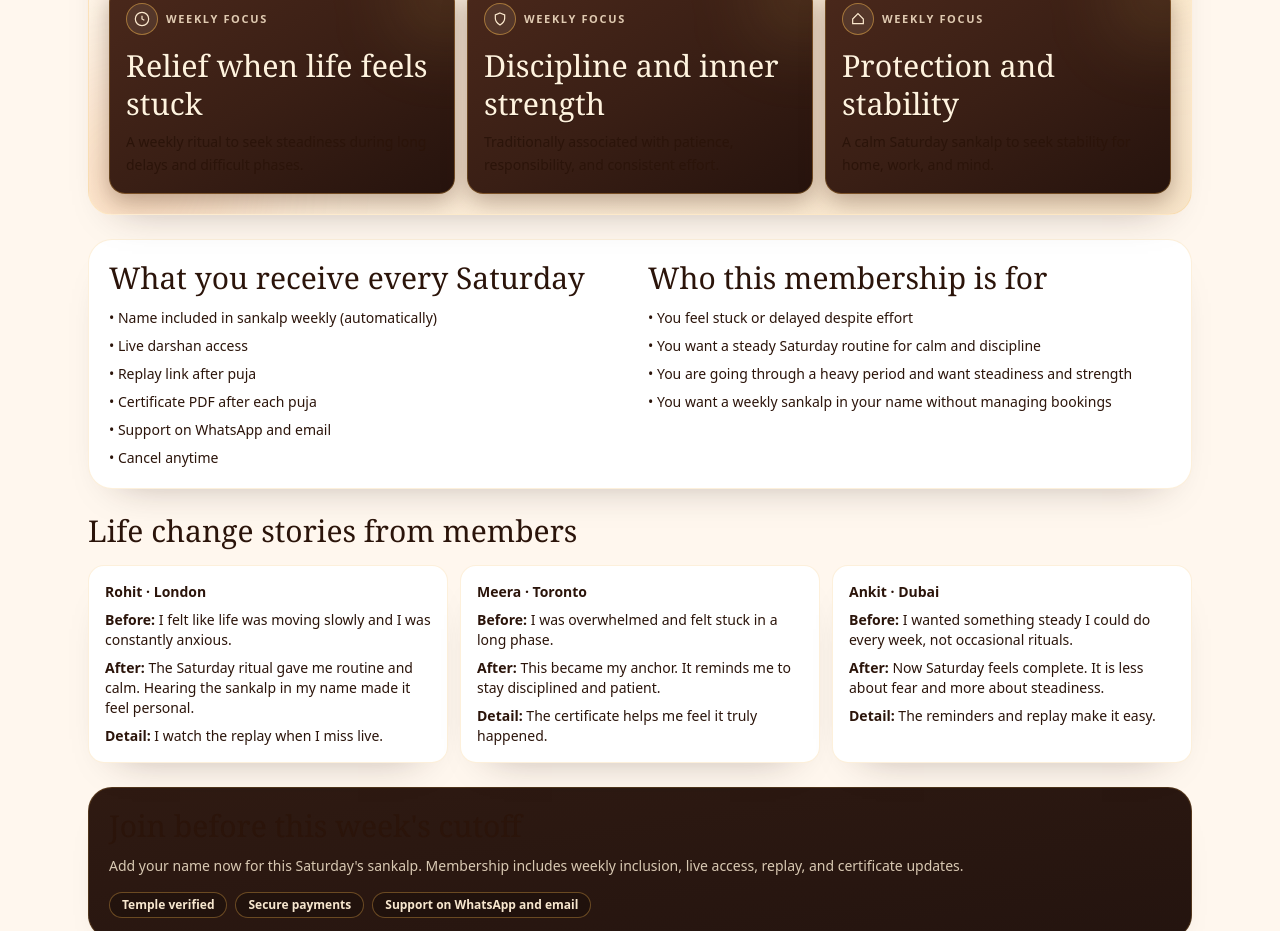
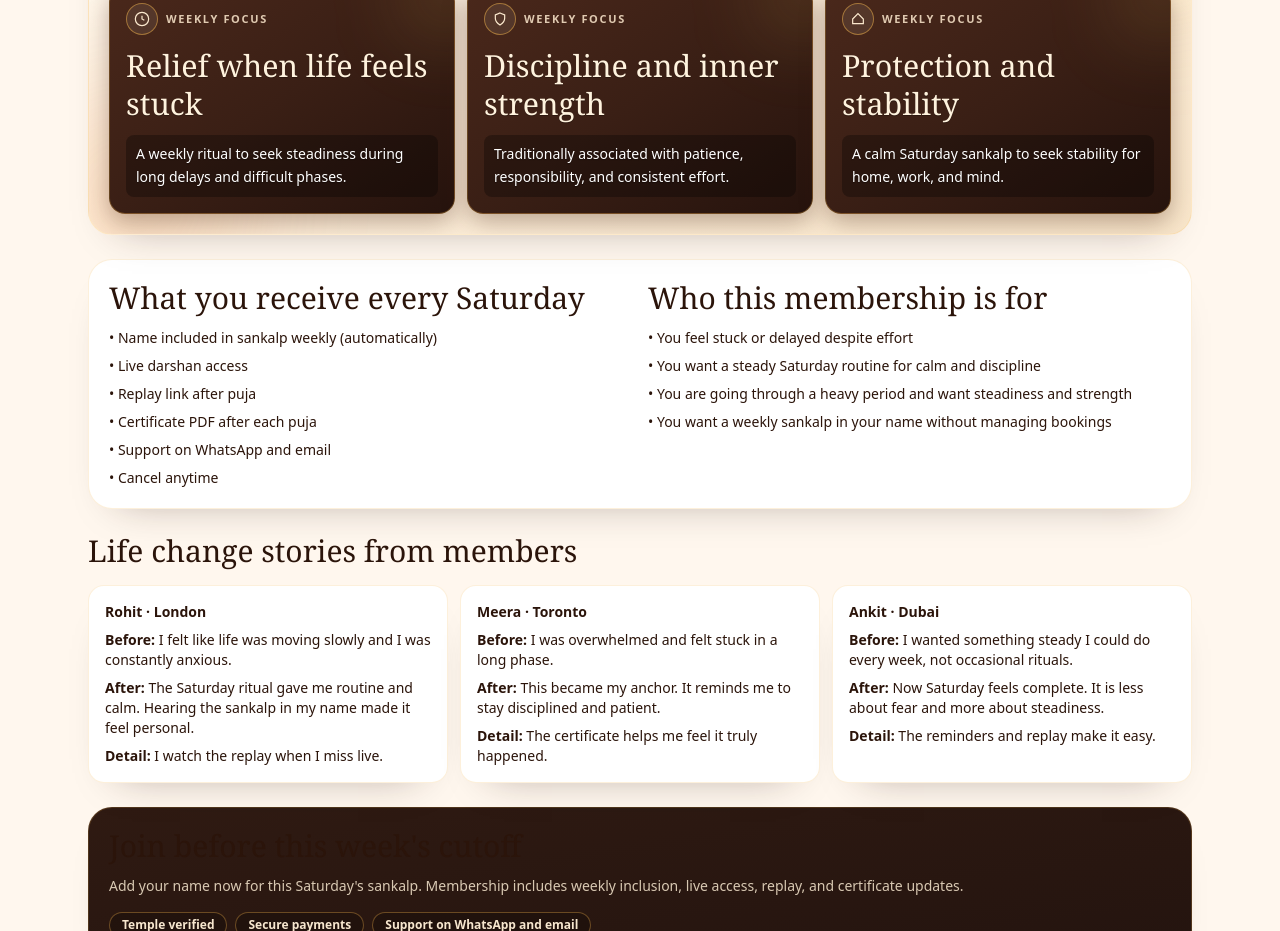
Before and after one commit to madhokanish/bhakti-sagar, a Next.js app: page /online-puja/shani-weekly in a window 1280 px wide. Shown: the part 860-1791 px from the top of the page. Built offline with nearby package versions, Linux system fonts and the light colour scheme.

Commit message:
Improve shani emotional card subtitle contrast

```diff
--- a/src/components/online-puja/ShaniWeeklyMembershipPage.tsx
+++ b/src/components/online-puja/ShaniWeeklyMembershipPage.tsx
@@ -221,7 +221,9 @@ export default function ShaniWeeklyMembershipPage({ plan, currency }: Props) {
               <h3 className="relative mt-3 text-[1.9rem] font-serif leading-tight text-[#fff3de] [text-shadow:0_1px_0_rgba(0,0,0,0.25)]">
                 {item.title}
               </h3>
-              <p className="relative mt-2 text-sm leading-relaxed text-[#ffe9ca]/92">{item.copy}</p>
+              <p className="relative mt-3 rounded-lg bg-black/30 px-2.5 py-2 text-sm font-medium leading-relaxed text-white [text-shadow:0_1px_1px_rgba(0,0,0,0.35)]">
+                {item.copy}
+              </p>
             </article>
           ))}
         </div>
```
